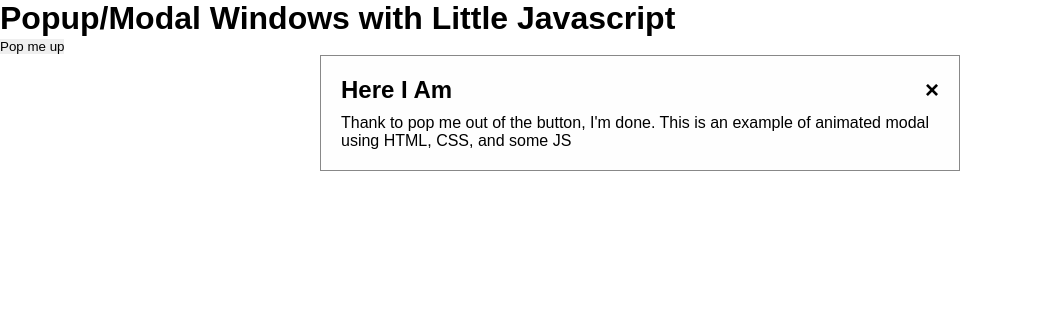
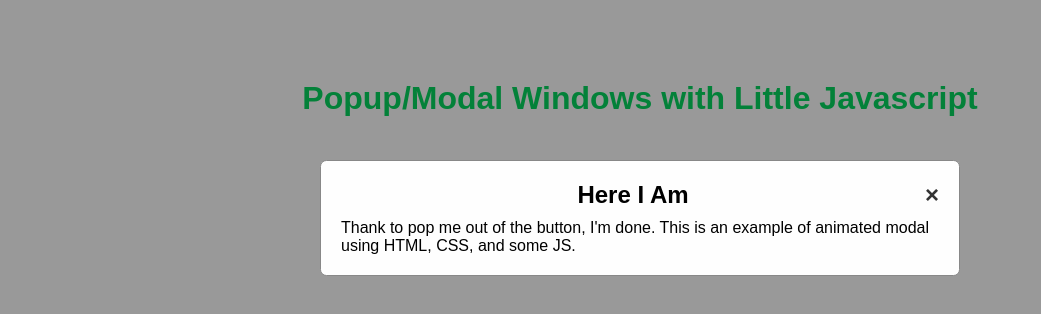
Before and after one commit to MuhammadYusron1/40-html-css-mini-projects, a plain HTML site: page ModalPopupCSS/index.html in a window 1280 px wide. Shown: the whole page, without its empty margins (0-1041 px from the left). Drawn offline with nearby package versions, Linux system fonts and the light colour scheme.

Commit message:
Completed modal project, but needs to be understood

```diff
--- a/ModalPopupCSS/index.html
+++ b/ModalPopupCSS/index.html
@@ -16,14 +16,14 @@
 
 	<!-- Modal section -->
 	<section>
-		<button>Pop me up</button>		<!-- Trigger/Open the modal -->
+		<button id="myBtn">Pop me up</button>		<!-- Trigger/Open the modal -->
 
 		<div id="myModal" class="modal">
 			<!-- Modal content -->
 			<div class="modal-content">
 				<span class="close">&times;</span>
 				<h2>Here I Am</h2>
-				<p>Thank to pop me out of the button, I'm done. This is an example of animated modal using HTML, CSS, and some JS</p>
+				<p>Thank to pop me out of the button, I'm done. This is an example of animated modal using HTML, CSS, and some JS.</p>
 			</div>
 		</div>
 	</section>
--- a/ModalPopupCSS/scripts.js
+++ b/ModalPopupCSS/scripts.js
@@ -0,0 +1,25 @@
+// Get the modal
+var modal = document.getElementById("myModal");
+
+// Get the button that opens the modal
+var btn = document.getElementById("myBtn");
+
+// Get the <span> element that closes the modal
+var span = document.getElementsByClassName("close")[0];
+
+// When the user clicks the button, open the modal
+btn.onclick = function() {
+  modal.style.display = "block";
+}
+
+// When the user clicks on <span> (x), close the modal
+span.onclick = function() {
+  modal.style.display = "none";
+}
+
+// When the user clicks anywhere outside of the modal, close it
+window.onclick = function(event) {
+  if (event.target == modal) {
+    modal.style.display = "none";
+  }
+}
--- a/ModalPopupCSS/styles.css
+++ b/ModalPopupCSS/styles.css
@@ -15,12 +15,47 @@ body {
     background-color: #ffffff;
 }
 
+body h1 {
+    text-align: center;
+    color: #06D85F;
+    margin: 10vh 0;
+}
+
+section {
+    text-align: center;
+}
+
+button {
+    font-size: 1em;
+    padding: 10px;
+    color: #fff;
+    border: 2px solid #06D85F;
+    border-radius: 20px/50px;
+    cursor: pointer;
+}
+
+button:hover {
+    background: #06D85F;
+  }
+
 .modal {
-
+    /* display: none; */
+    position: fixed;
+    z-index: 1;
+    padding: 20vh 0 0 0;
+    left: 0; top: 0;
+    width: 100%; height: 100%;
+    overflow: auto;
+    background-color: rgb(0, 0, 0); /* Fallback color */
+    background-color: rgba(0, 0, 0, 0.4);   /* Black w/ opacity */
 }
 
 .modal h2 {
     margin: 0 0 10px 0;
+}
+
+.modal p {
+    text-align: start;
 }
 
 .modal-content {
@@ -29,11 +64,18 @@ body {
     padding: 20px;
     border: 1px solid #888;
     width: 50%;
+    border-radius: 0.4em;
 }
 
 .close {
-    color: #000000;
+    color: #333;
     float: right;
     font-size: 1.5rem;
     font-weight: bold;
 }
+
+.close:hover, .close:focus {
+    color: #06D85F;
+    text-decoration: none;
+    cursor: pointer;
+}
```
